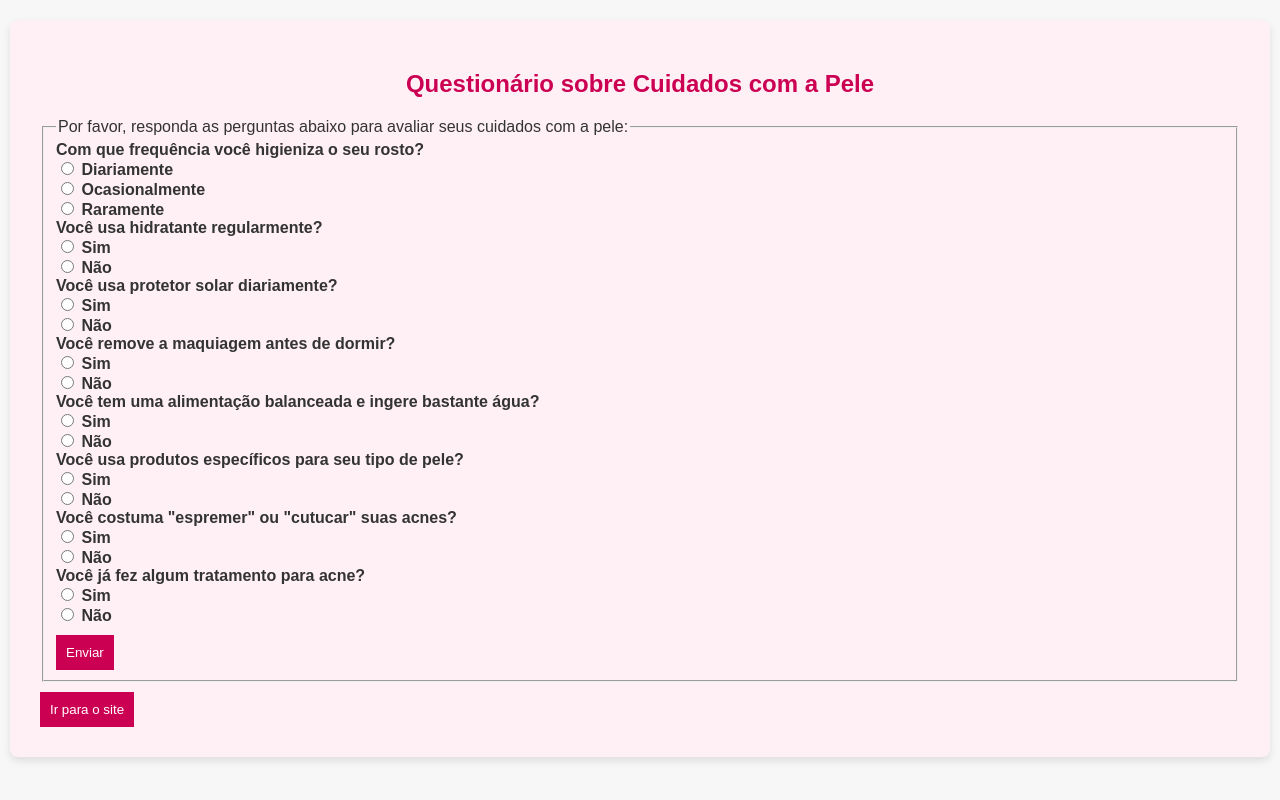
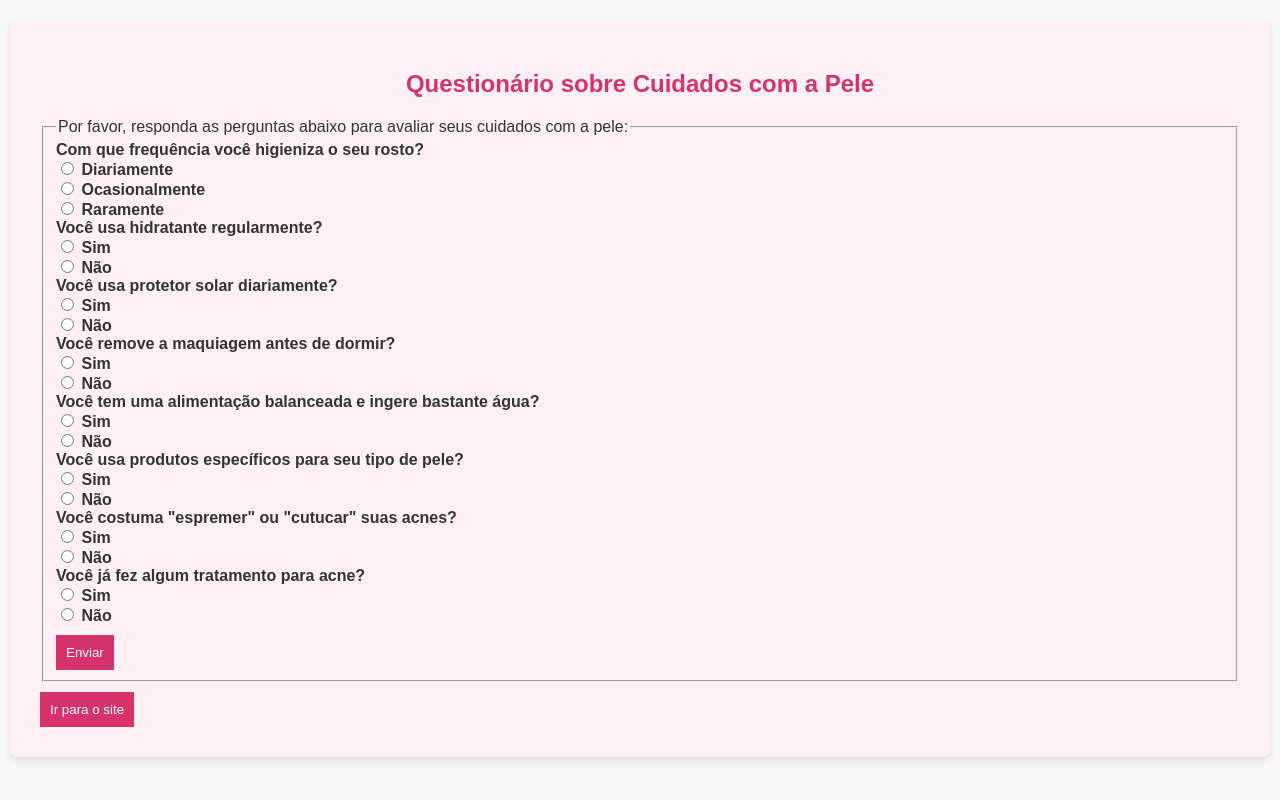
Before and after one commit to Lucassxss/Estetica, a plain HTML site: page index.html in a window 1280 px wide. Drawn offline with Linux system fonts and the light colour scheme.

Commit message:
Update style.css

```diff
--- a/src/css/style.css
+++ b/src/css/style.css
@@ -8,7 +8,7 @@ body {
 
 header,
 footer {
-    background-color: #ffe6f2;
+    background-color: #fcd0db; /* Rosa intermediário */
     color: #333;
     padding: 10px;
     text-align: center;
@@ -17,12 +17,12 @@ footer {
 h1,
 h2,
 h3 {
-    color: #cc0052;
+    color: #d6336c; /* Rosa intermediário */
     text-align: center;
 }
 
 nav {
-    background-color: #ffe6f2;
+    background-color: #fcd0db; /* Rosa intermediário */
 }
 
 nav ul {
@@ -69,7 +69,7 @@ ul li {
 }
 
 button {
-    background-color: #cc0052;
+    background-color: #d6336c; /* Rosa intermediário */
     color: white;
     padding: 10px 15px;
     border: none;
@@ -113,7 +113,7 @@ button:hover {
 }
 
 #questionario button {
-    background-color: #cc0052;
+    background-color: #d6336c; /* Rosa intermediário */
     color: white;
     padding: 10px;
     border: none;
@@ -181,7 +181,6 @@ button:hover {
         margin-bottom: 8px;
     }
 
-    /* Correção para esconder elementos apenas quando necessário */
     #more-info,
     #grau1-info,
     #grau2-info,
```
